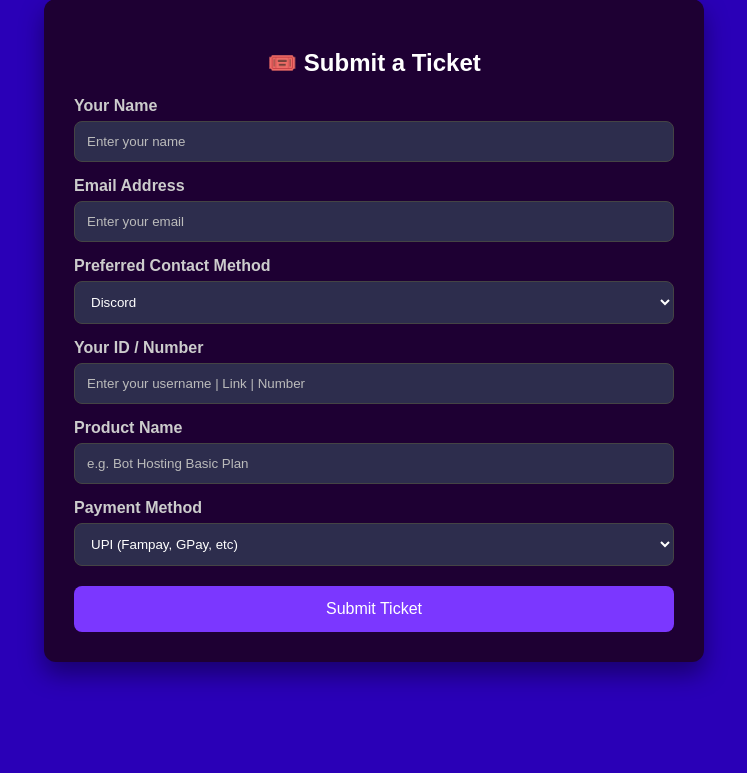
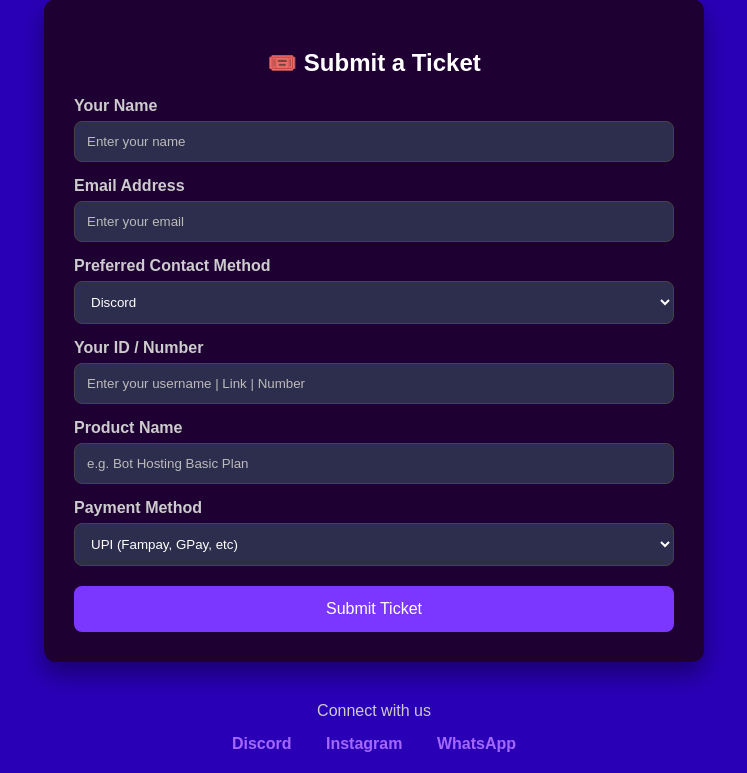
Before and after one commit to radheyradhey777/tk-web, a Flask app: page / in a window 1280 px wide. Shown: the part 41-814 px from the top of the page, without its empty margins (266-1013 px from the left). Before the commit the page ends 727 px from the top, so only its background shows below. Run offline with Flask 3, Linux system fonts and the light colour scheme.

Commit message:
Update index.html

```diff
--- a/templates/index.html
+++ b/templates/index.html
@@ -79,6 +79,30 @@
             font-weight: bold;
         }
 
+        footer {
+            text-align: center;
+            margin-top: 30px;
+            padding-bottom: 20px;
+        }
+
+        footer p {
+            color: #cccccc;
+            margin-bottom: 15px;
+        }
+
+        footer a {
+            color: #a368ff;
+            text-decoration: none;
+            margin: 0 15px;
+            font-weight: bold;
+            transition: color 0.3s ease;
+        }
+
+        footer a:hover {
+            color: #ffffff;
+        }
+
+
         @media (max-width: 600px) {
             .container {
                 margin: 20px;
@@ -96,7 +120,6 @@
         {% endif %}
 
         <form method="POST">
-            <!-- Honeypot field for spam bots -->
             <input type="text" name="honeypot" class="honeypot">
 
             <label for="name">Your Name</label>
@@ -129,5 +152,13 @@
             <button type="submit" class="submit-btn">Submit Ticket</button>
         </form>
     </div>
+
+    <footer>
+        <p>Connect with us</p>
+        <a href="https://discord.gg/UWhcwAUdN6" target="_blank" rel="noopener noreferrer">Discord</a>
+        <a href="https://www.instagram.com/coramtix?igsh=MTB4aXA0MXhpdGszdw==" target="_blank" rel="noopener noreferrer">Instagram</a>
+        <a href="https://wa.me/message/no" target="_blank" rel="noopener noreferrer">WhatsApp</a>
+    </footer>
+
 </body>
 </html>
```
